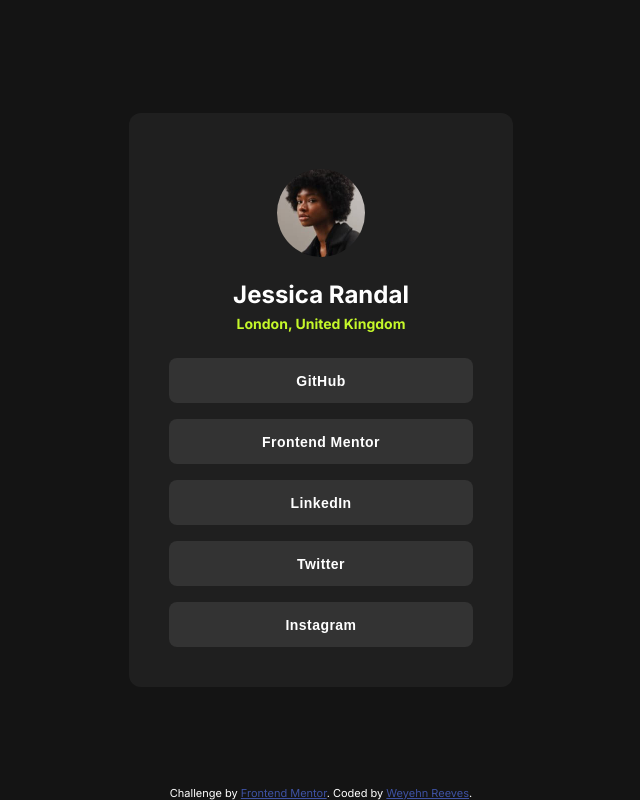
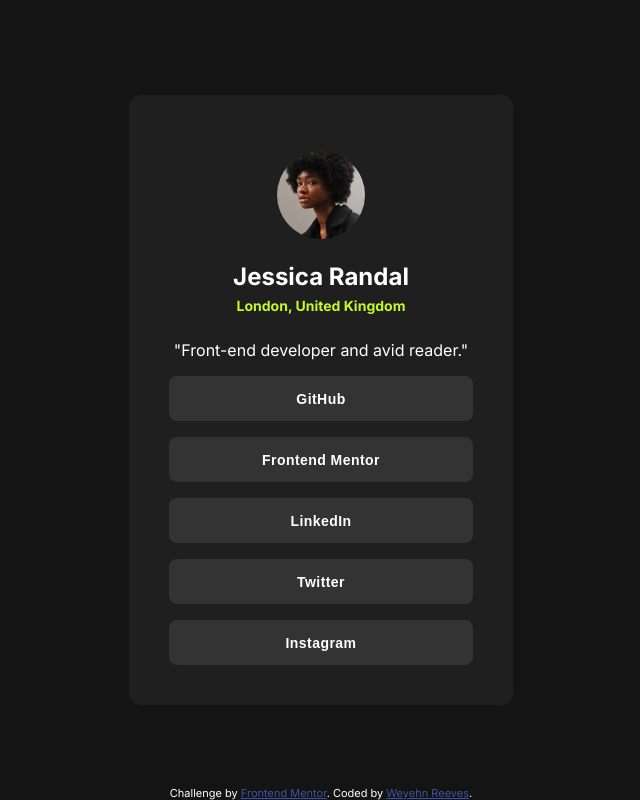
Before and after one commit to WeyehnR/social-links-profile-main, a plain HTML site: page index.html in a window 1280 px wide. Shown: the whole page, without its empty margins (319-959 px from the left). Drawn offline with Linux system fonts and the light colour scheme.

Commit message:
added quote

```diff
--- a/index.html
+++ b/index.html
@@ -32,6 +32,7 @@
     </figure>
     <div class="name-box">Jessica Randal</div>
     <div class="location-box">London, United Kingdom</div>
+    <div class="quote">"Front-end developer and avid reader."</div>
 
     <div class="links-box">
       <button class="button" type="button">GitHub</button>
--- a/styles.css
+++ b/styles.css
@@ -76,6 +76,10 @@ body{
     line-height: 150%; /* 21px */
     margin-bottom: var(--spacing-300);
 }
+.quote{
+    color: var(--color-white);
+    margin-bottom: var(--spacing-200);
+}
 
 .links-box{
     display: flex;
```
